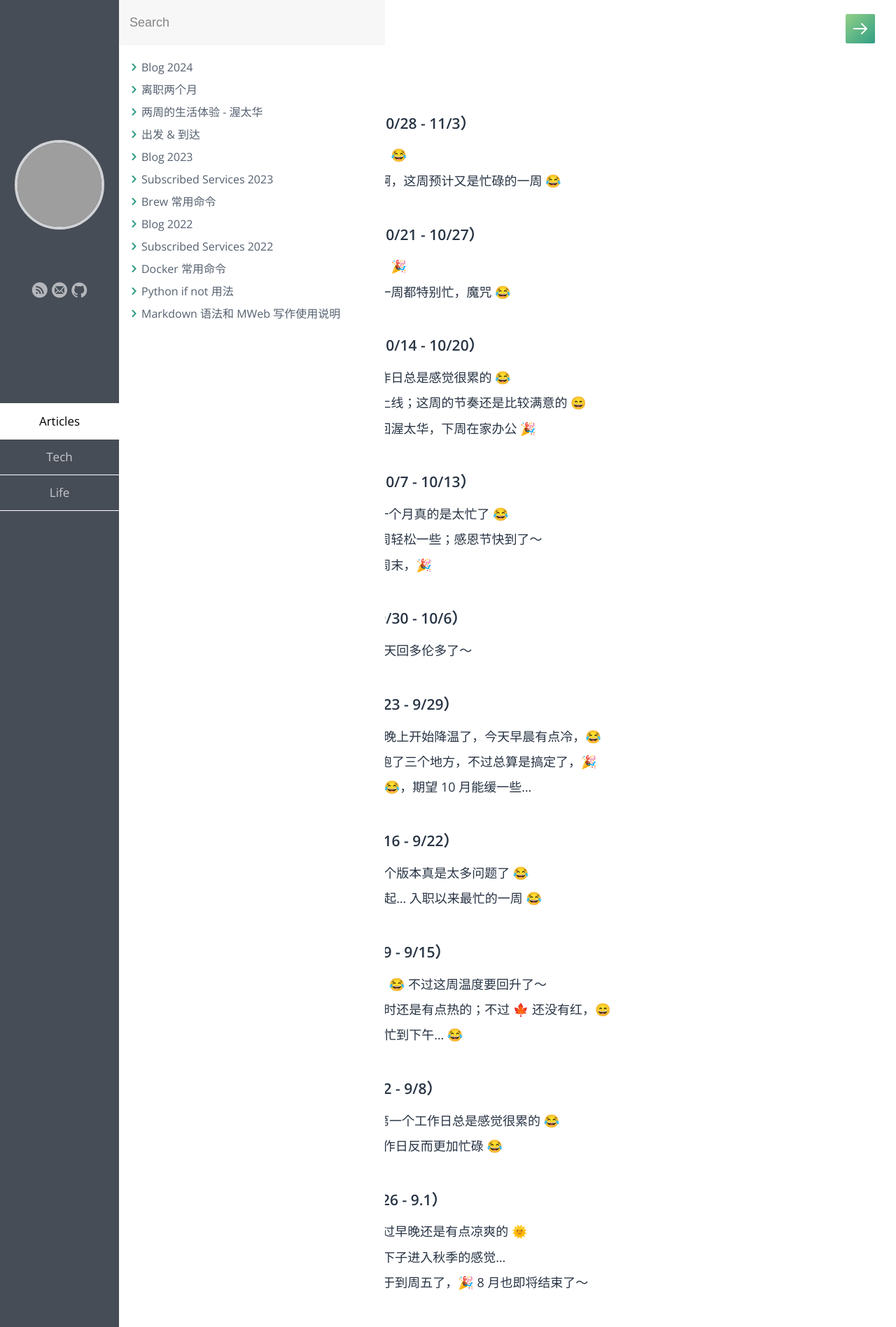
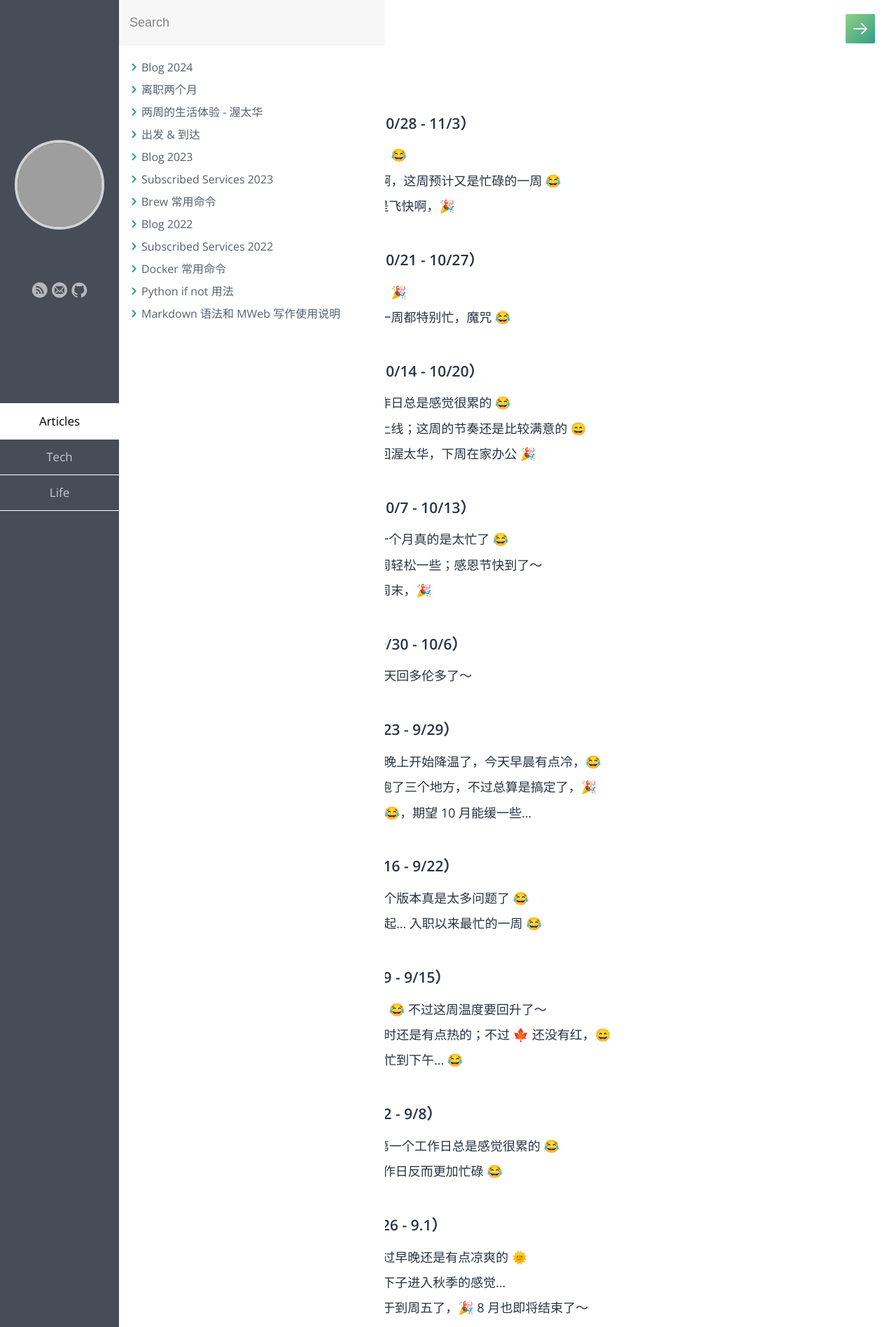
Before and after one commit to samxupeiran/samxupeiran.github.io, a Jekyll site: the page built from _posts/life/2024-01-02-my-blog.md, in a window 1280 px wide. Shown: the top 1896 px of the page at 70% size. Built offline with Jekyll 4.4.1, drawn with Linux system fonts in a browser that asks for light colours; some web fonts are replaced; grey boxes are pictures that could not be loaded.

Commit message:
feat: add weekly blog 11/1

```diff
--- a/_posts/life/2024-01-02-my-blog.md
+++ b/_posts/life/2024-01-02-my-blog.md
@@ -9,6 +9,7 @@ tags: Blog
 - ### 2024 年 11 月 第 1 周（10/28 - 11/3）
      - 10/28 周一真的是各种懵，😂
      - 10/29 今天状态好很多了啊，这周预计又是忙碌的一周 😂
+     - 11/1 11 月了，时间真的是飞快啊，🎉
 
 - ### 2024 年 10 月 第 4 周（10/21 - 10/27）
      - 10/21 这周在渥太华远程，🎉
```
